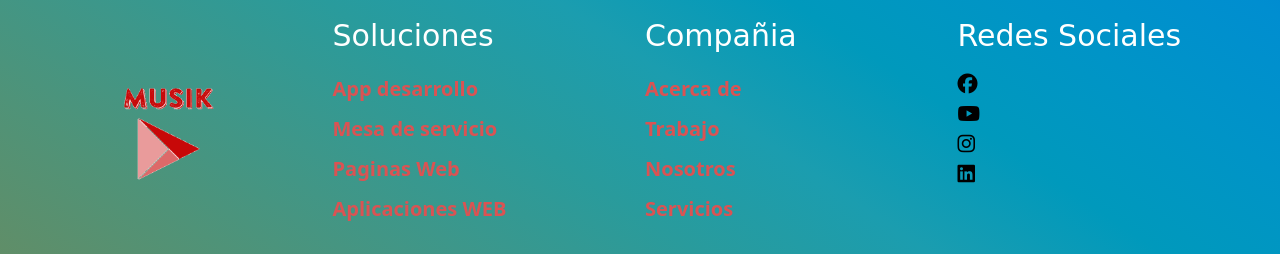
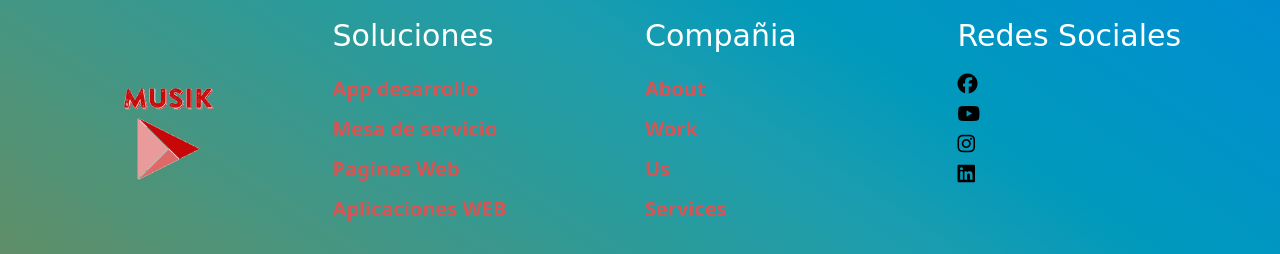
Before and after one commit to garciadevcode/paginaweb, a website: page pages/producto.html in a window 1280 px wide. Shown: the part 612-866 px from the top of the page. Drawn offline with nearby package versions, Linux system fonts and the light colour scheme; a web font is replaced by a local one.

Commit message:
ajustes generales

```diff
--- a/pages/producto.html
+++ b/pages/producto.html
@@ -85,10 +85,10 @@
             <div class="box_footer">
                 <h2>Compañia</h2>
                 <div class="footer_pieDePagina">
-                <a href="#">Acerca de</a>
-                <a href="#">Trabajo</a>
-                <a href="#">Nosotros</a>
-                <a href="#">Servicios</a>
+                <a href="#">About</a>
+                <a href="#">Work</a>
+                <a href="#">Us</a>
+                <a href="#">Services</a>
             </div>
             </div>
 
--- a/scss/mixins/_gradients.scss
+++ b/scss/mixins/_gradients.scss
@@ -41,7 +41,7 @@
   background-image: radial-gradient(circle, $inner-color, $outer-color);
 }
 
-@mixin gradient-striped($color: rgba($white, .15), $angle: 45deg) {
+@mixin gradient-striped($color: rgba($white, .15), $angle: 47deg) {
   background-image: linear-gradient($angle, $color 25%, transparent 25%, transparent 50%, $color 50%, $color 75%, transparent 75%, transparent);
 }
 // scss-docs-end gradient-mixins
```
Also changed, not shown: pages/contacto.html (+1 -0 lines), scss/_desktop.scss (+1 -6 lines).
